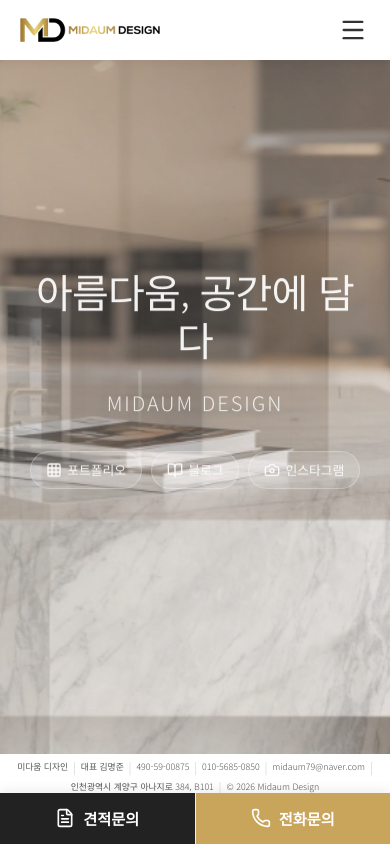
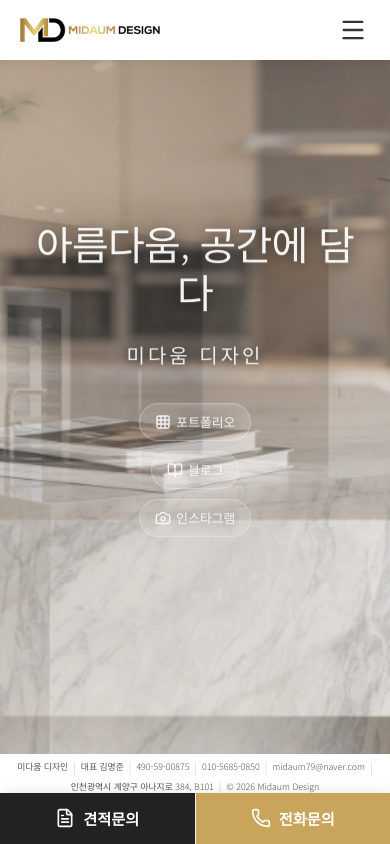
Before and after one commit to midaum79-cloud/midaumdesign, a Next.js app: page / in a window 390 px wide. Built offline with nearby package versions, Linux system fonts and the light colour scheme.

Commit message:
UI: Korean subtitle, vertical mobile links, strong text shadows for readability

```diff
--- a/src/components/Hero/Hero.module.css
+++ b/src/components/Hero/Hero.module.css
@@ -55,6 +55,7 @@
     color: var(--color-white);
     padding: 0 5%;
     animation: fadeUpPulse 4s ease-in-out infinite;
+    text-shadow: 0 2px 12px rgba(0, 0, 0, 0.6), 0 0 40px rgba(0, 0, 0, 0.3);
 }
 
 @keyframes fadeUpPulse {
@@ -79,14 +80,15 @@
     font-weight: 300;
     margin-bottom: 1.5rem;
     letter-spacing: -0.02em;
+    text-shadow: 0 2px 16px rgba(0, 0, 0, 0.7), 0 0 60px rgba(0, 0, 0, 0.4);
 }
 
 .subtitle {
     font-size: 1.25rem;
-    font-weight: 300;
-    letter-spacing: 0.1em;
-    opacity: 0.9;
-    text-transform: uppercase;
+    font-weight: 400;
+    letter-spacing: 0.15em;
+    opacity: 0.95;
+    text-shadow: 0 2px 12px rgba(0, 0, 0, 0.6);
 }
 
 /* Mobile shortcut buttons */
@@ -97,9 +99,10 @@
 @media (max-width: 768px) {
     .mobileLinks {
         display: flex;
+        flex-direction: column;
+        align-items: center;
         gap: 0.6rem;
         margin-top: 2rem;
-        justify-content: center;
     }
 
     .mobileLink {
--- a/src/components/Hero/Hero.tsx
+++ b/src/components/Hero/Hero.tsx
@@ -43,7 +43,7 @@ export default function Hero() {
             <div className={styles.overlay}></div>
             <div className={styles.content}>
                 <h1 className={`${styles.title} text-h1`}>아름다움, 공간에 담다</h1>
-                <p className={styles.subtitle}>Midaum Design</p>
+                <p className={styles.subtitle}>미다움 디자인</p>
                 <div className={styles.mobileLinks}>
                     <Link href="/project" className={styles.mobileLink}>
                         <Grid size={16} />
```
